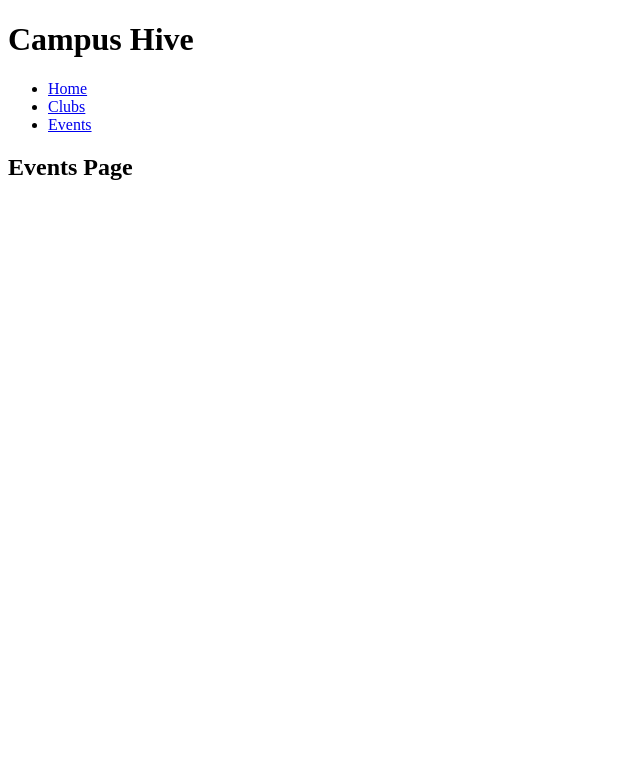
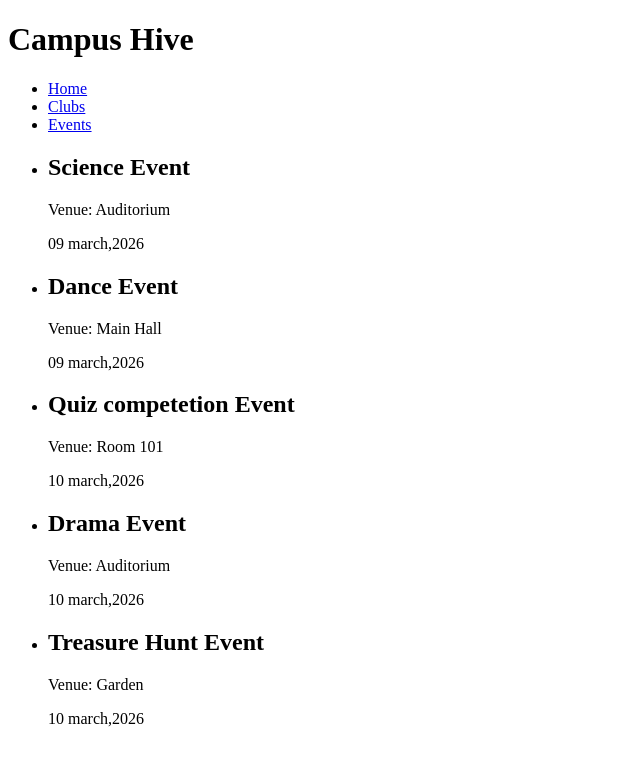
Before and after one commit to vigneshponna07/Campus-Hive, a website: page events.html in a window 1280 px wide. Shown: the whole page, without its empty margins (0-640 px from the left). Drawn offline with Linux system fonts and the light colour scheme.

Commit message:
Events Page completed

```diff
--- a/events.html
+++ b/events.html
@@ -18,6 +18,39 @@
 
       </head>
 
-      <h2>Events Page</h2>
+      <main>
+        <ul>
+          <li>
+            <h2>Science Event</h2>
+           <p>Venue: Auditorium</p>
+           <time>09 march,2026</time>
+          </li>
+          <li>
+            <h2>Dance Event</h2>
+           <p>Venue: Main Hall</p>
+           <time>09 march,2026</time>
+          </li>
+          <li>
+            <h2>Quiz competetion Event</h2>
+           <p>Venue: Room 101</p>
+           <time>10 march,2026</time>
+          </li>
+          <li>
+            <h2>Drama Event</h2>
+            <p>Venue: Auditorium</p>
+            <time>10 march,2026</time>
+          </li>
+          <li>
+            <h2>Treasure Hunt Event</h2>
+           <p>Venue: Garden</p>
+           <time>10 march,2026</time>
+          </li>
+
+
+
+        </ul>
+
+      </main>
+
 </body>
 </html>
```
Also changed, not shown: clubs.html (+4 -4 lines).
